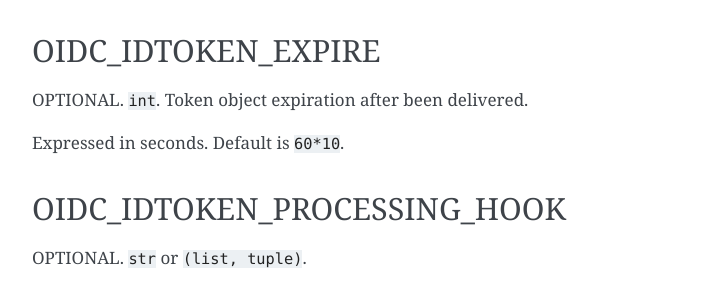
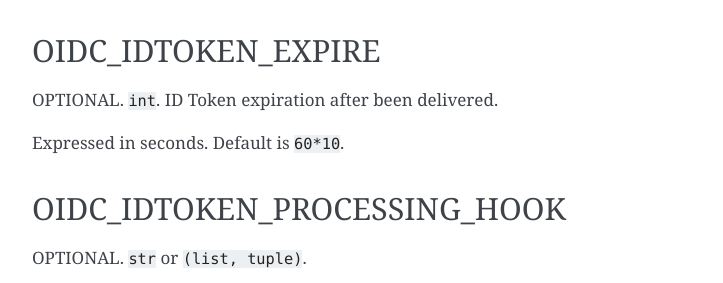
Before and after one commit to juanifioren/django-oidc-provider, a Sphinx documentation site: the page built from docs/sections/settings.rst, in a window 1280 px wide and 900 px high, scrolled down 2119 px. Shown: the part 172-455 px from the top of the window, without its empty margins (388-1111 px from the left). Built offline with Sphinx 7.4.7, drawn with Linux system fonts in a browser that asks for light colours; some of the changed text lies outside the part shown.

Commit message:
Fix docs.

```diff
--- a/docs/sections/settings.rst
+++ b/docs/sections/settings.rst
@@ -95,7 +95,7 @@ Check out an example of how to implement it::
 OIDC_IDTOKEN_EXPIRE
 ===================
 
-OPTIONAL. ``int``. Token object expiration after been delivered.
+OPTIONAL. ``int``. ID Token expiration after been delivered.
 
 Expressed in seconds. Default is ``60*10``.
 
```
Also changed, not shown: other parts of docs/sections/settings.rst (+1 -1 lines).
